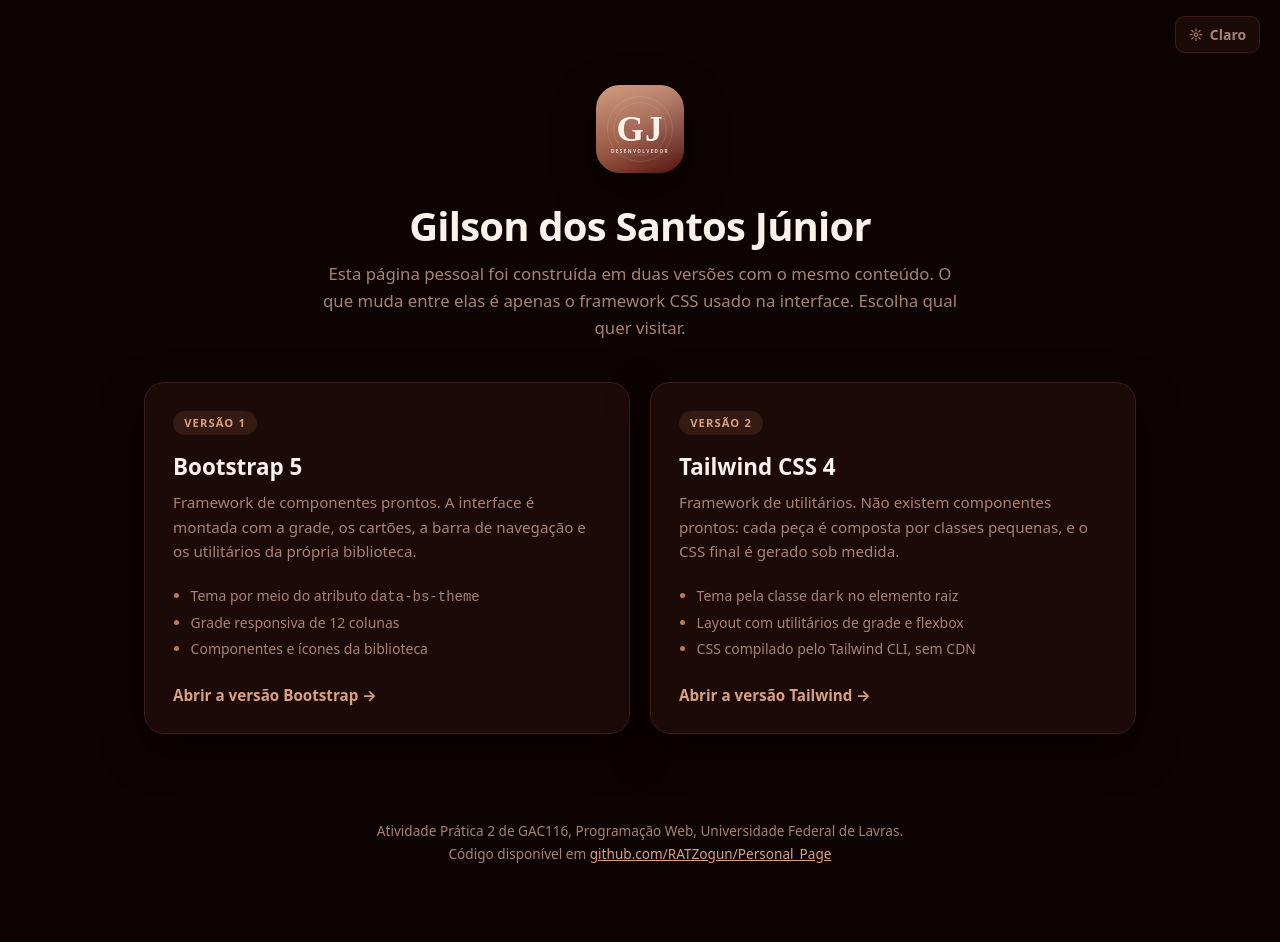
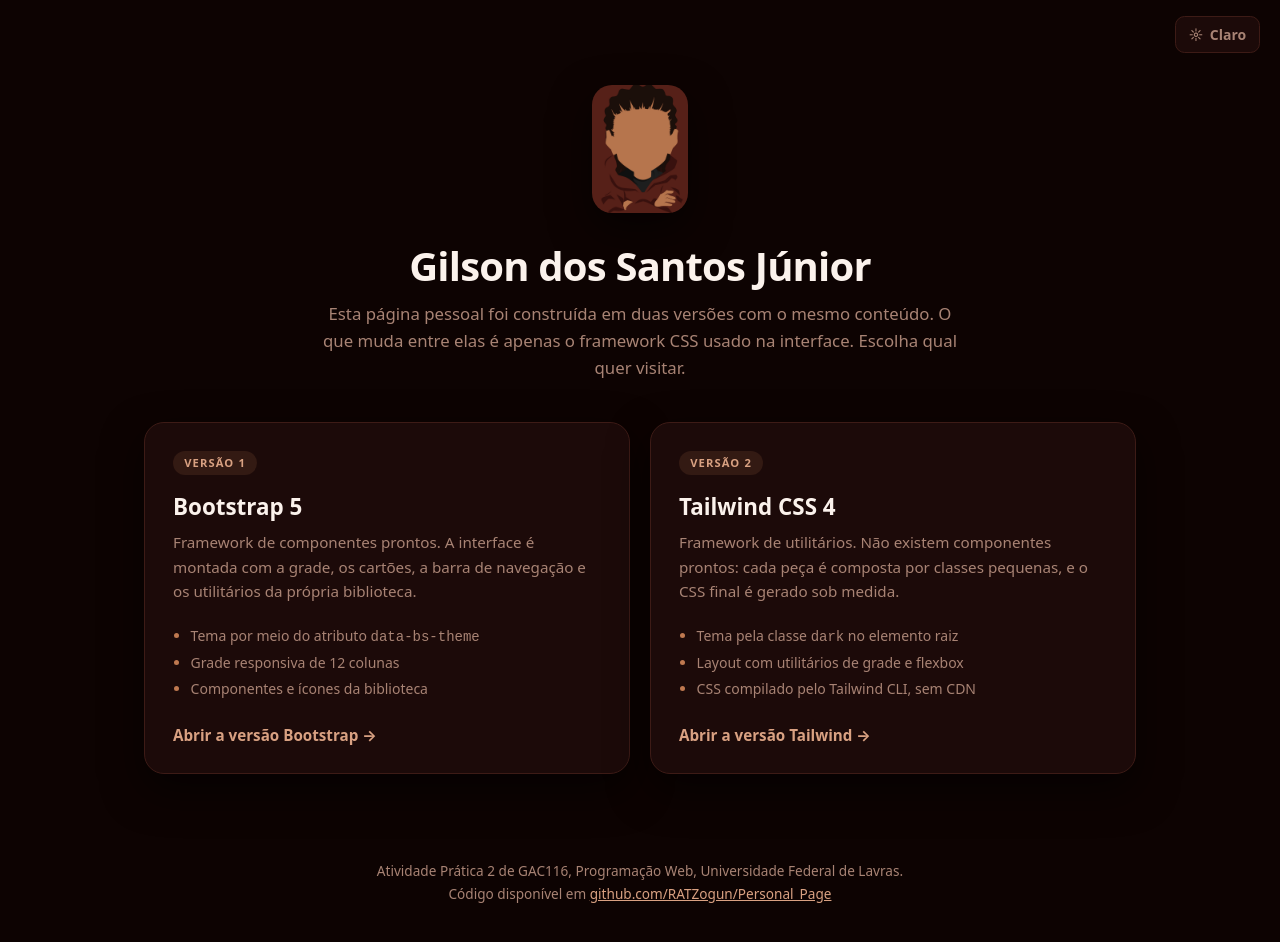
Before and after one commit to RATZogun/Personal_Page, a website: page index.html in a window 1280 px wide. Both pictures are taken after a click on the button "Mudar para o tema escuro". Before the commit the page ends 911 px from the top, so only its background shows below. Drawn offline with Linux system fonts and the light colour scheme.

Commit message:
feat: substitui o monograma por um retrato para cada tema

```diff
--- a/index.html
+++ b/index.html
@@ -92,12 +92,17 @@
       text-align: center;
     }
 
-    .monograma {
-      width: 5.5rem;
-      height: 5.5rem;
-      border-radius: 1.5rem;
+    .retrato {
+      width: 6rem;
+      height: auto;
+      border-radius: 1.25rem;
       box-shadow: var(--sombra);
     }
+
+    .retrato-escuro { display: none; }
+
+    [data-tema="dark"] .retrato-claro { display: none; }
+    [data-tema="dark"] .retrato-escuro { display: inline-block; }
 
     h1 {
       margin: 1.25rem 0 .5rem;
@@ -212,8 +217,10 @@
 
   <main>
     <div class="caixa">
-      <img class="monograma" src="bootstrap/assets/img/perfil.svg" width="88" height="88"
-           alt="Monograma com as iniciais de Gilson dos Santos Júnior">
+      <img class="retrato retrato-claro" src="bootstrap/assets/img/perfil-claro.png"
+           width="480" height="640" alt="Ilustração de perfil de Gilson dos Santos Júnior">
+      <img class="retrato retrato-escuro" src="bootstrap/assets/img/perfil-escuro.png"
+           width="480" height="640" alt="Ilustração de perfil de Gilson dos Santos Júnior">
 
       <h1>Gilson dos Santos Júnior</h1>
       <p class="subtitulo">
```
Also changed, not shown: bootstrap/assets/css/style.css (+9 -2 lines), bootstrap/index.html (+4 -1 lines), tailwind/index.html (+4 -3 lines), bootstrap/assets/img/perfil-claro.png (added), bootstrap/assets/img/perfil-escuro.png (added), tailwind/assets/css/tailwind.css, tailwind/assets/img/perfil-claro.png (added), tailwind/assets/img/perfil-escuro.png (added).
